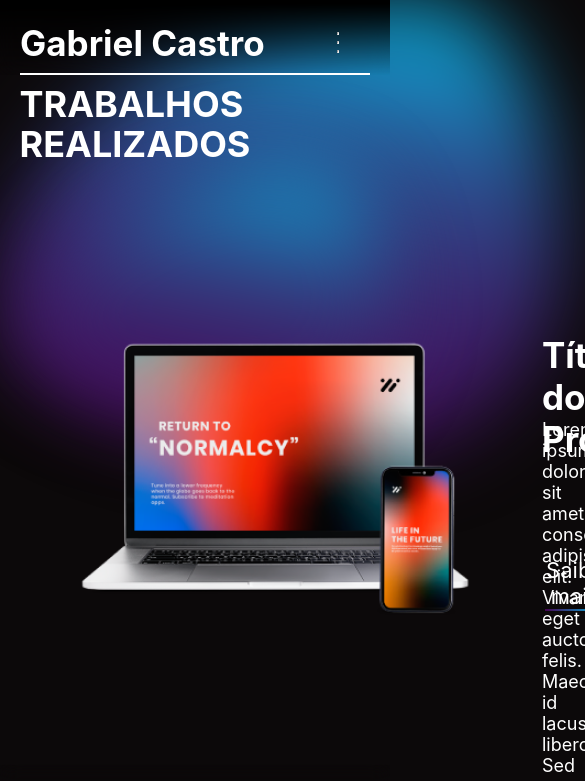
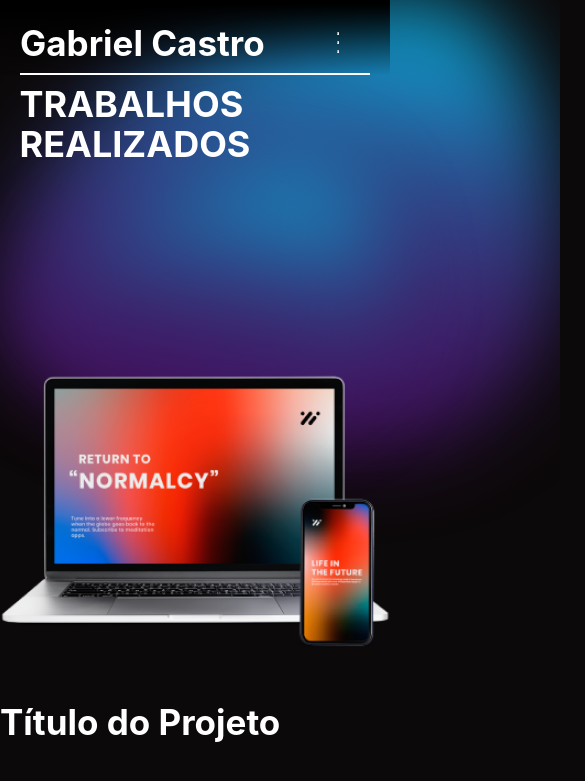
Before and after one commit to GabrielCastro-dev/my-portifolio, a React (Create React App) app: page /works in a window 390 px wide. Shown: the top 781 px of the page, 585 px wide, since content can reach past the window. Built offline with nearby package versions, Linux system fonts and the light colour scheme.

Commit message:
project responsiveness almost done

```diff
--- a/src/components/Project/Project.scss
+++ b/src/components/Project/Project.scss
@@ -1,3 +1,5 @@
+@import '../../styles/breakpoints.scss';
+
 .project-background{
     width: 100%;
     height: fit-content;
@@ -37,3 +39,15 @@
         }
     }
 }
+
+@media (max-width: $tablet){
+    .project{
+        width: 100%;
+        height: fit-content;
+        flex-direction: column;
+
+        div{
+            margin-left: 0;
+        }
+    }
+}
```
